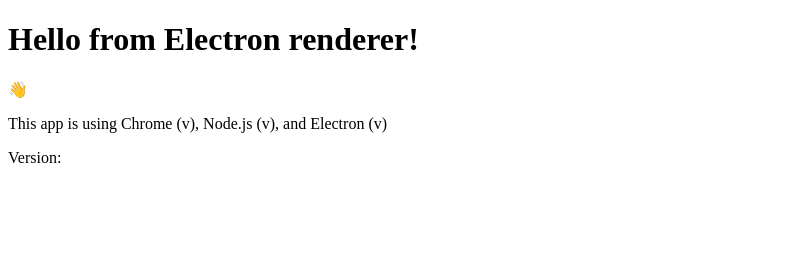
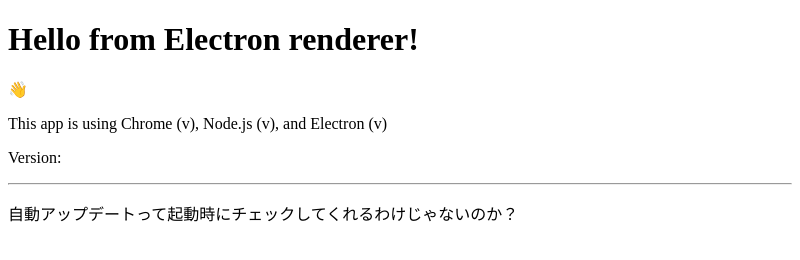
Before and after one commit to yasuyoshi64/my-electron-app, an Electron app: page index.html in a window 800 px wide. Drawn offline with Linux system fonts and the light colour scheme; no server answers.

Commit message:
テストバージョンアップ

```diff
--- a/index.html
+++ b/index.html
@@ -19,6 +19,8 @@
     <p id="info"></p>
     <p id="info2"></p>
     <p>Version: <span id="version"></span></p>
+    <hr/>
+    <p>自動アップデートって起動時にチェックしてくれるわけじゃないのか？</p>
   </body>
   <script src="render.js"></script>
 </html>
--- a/package.json
+++ b/package.json
@@ -1,6 +1,6 @@
 {
   "name": "my-electron-app",
-  "version": "1.0.4",
+  "version": "1.0.5",
   "repository": {
     "type": "git",
     "url": "https://github.com/yasuyoshi64/my-electron-app.git"
```
